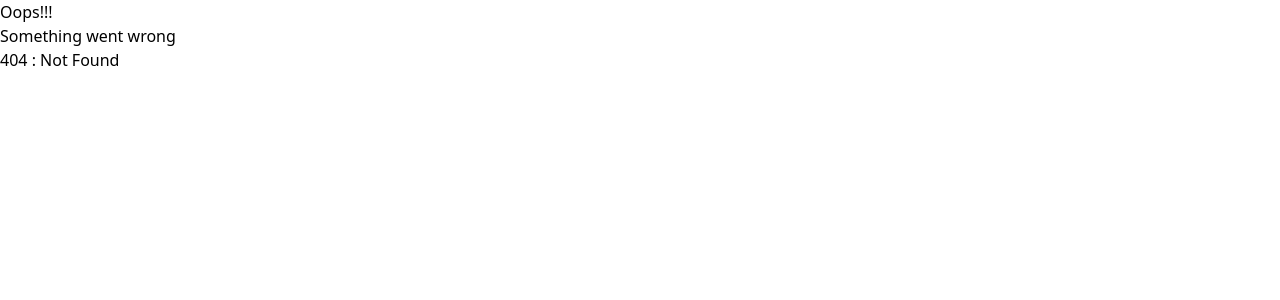
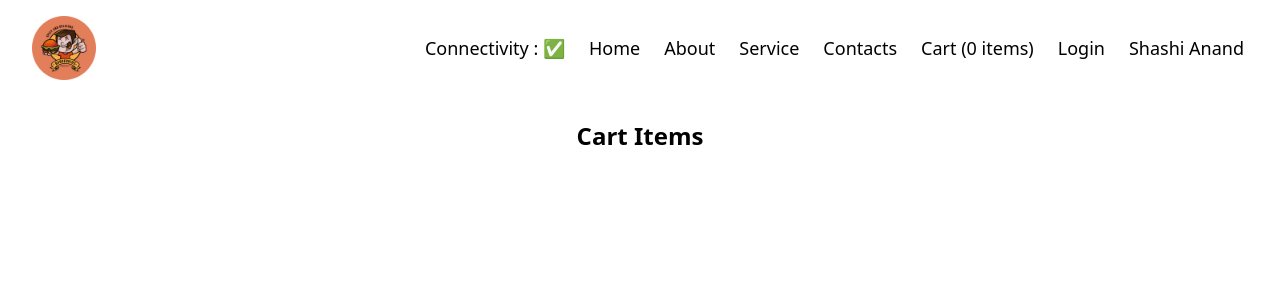
Before and after one commit to Shashi-WnaFly/LearnReact, a React (Vite) app: page /cart in a window 1280 px wide. Before the commit this address had no page. Shown: the top 300 px of the page. Built offline with nearby package versions, Linux system fonts and the light colour scheme.

Commit message:
installing Redux , make a Cart component

```diff
--- a/package.json
+++ b/package.json
@@ -34,9 +34,11 @@
     "util": "^0.12.5"
   },
   "dependencies": {
+    "@reduxjs/toolkit": "^2.2.6",
     "react": "^18.2.0",
     "react-dom": "^18.2.0",
     "react-icons": "^5.2.1",
+    "react-redux": "^9.1.2",
     "react-router-dom": "^6.23.0"
   },
   "browserslist": [
--- a/src/App.js
+++ b/src/App.js
@@ -6,6 +6,7 @@ import Body from "./components/Body";
 import ContactUs from "./components/ContactUs";
 import Error from "./components/Error";
 import ResItem from "./components/ResItem";
+import Cart from "./components/Cart";
 import {
   createBrowserRouter,
   RouterProvider,
@@ -70,6 +71,10 @@ const AppRouter = createBrowserRouter([
         path: "/restaurant_menu/:resId",
         element: <ResItem />,
       },
+      {
+        path: "/cart",
+        element: <Cart />
+      },
     ],
     errorElement: <Error />,
   },
--- /dev/null
+++ b/src/components/Cart.js
@@ -0,0 +1,9 @@
+
+
+const Cart = () => {
+    return <div>
+        <h1 className=" text-center my-4 p-2 font-bold text-2xl">Cart Items</h1>
+    </div>
+}
+
+export default Cart;
--- a/src/components/Header.js
+++ b/src/components/Header.js
@@ -27,6 +27,9 @@ const Header = () => {
             <Link to="/contactus">Contacts</Link>
           </li>
           <li>
+            <Link to={"/cart"}>Cart ({0} items)</Link>
+          </li>
+          <li>
             <button
               className="transition transform hover:-translate-y-1 motion-reduce:transition-none motion-reduce:hover:transform-none hover:text-blue-600 ..."
               onClick={() => {
--- a/src/components/ItemList.js
+++ b/src/components/ItemList.js
@@ -6,7 +6,7 @@ const ItemList = ({items}) => {
       {items.map((item) => {
         const { id, name, description, imageId, price } = item?.card?.info;
         return (
-          <div className=" flex w-full justify-between p-4" key={id}>
+          <div className=" flex w-full justify-between py-7 p-4 relative border-b-2" key={id}>
             <div className=" flex justify-between w-9/12 p-4 flex-col">
               <div>
                 <span className=" font-semibold p-2">{name}</span>
@@ -18,6 +18,7 @@ const ItemList = ({items}) => {
               className=" w-3/12 h-28 object-cover"
               src={CARD_IMG_URL + imageId}
             />
+            <button className=" font-bold text-green-600 absolute right-12 bottom-2 py-2 px-10 rounded-lg bg-white border-black border hover:bg-slate-200">ADD</button>
           </div>
         );
       })}
```
Also changed, not shown: 1 other file (tests, documents, lock files or other folders).
